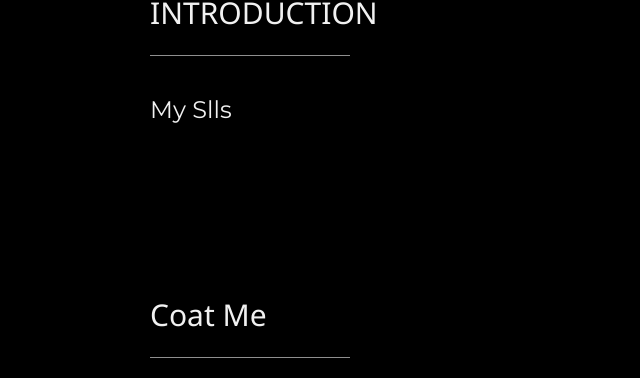
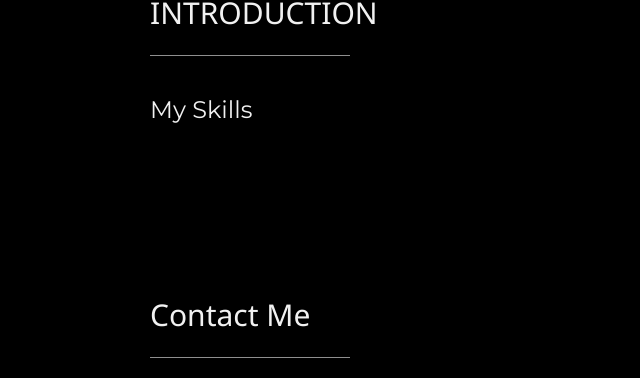
Before and after one commit to Rahilsha1/portfolio, a plain HTML site: page index.html in a window 1280 px wide. Shown: the part 137-515 px from the top of the page, without its empty margins (0-640 px from the left). Drawn offline with nearby package versions, Linux system fonts and the light colour scheme.

Commit message:
fix typo in index.html

```diff
--- a/index.html
+++ b/index.html
@@ -43,14 +43,14 @@
     <hr style="width:200px" class="w3-opacity">
     <p id="intro">
     </p>
-    <h3 class="w3-padding-16 w3-text-light-grey">My Slls</h3>
+    <h3 class="w3-padding-16 w3-text-light-grey">My Skills</h3>
     <div id="skills"></div>
   </div>
 
   </div>
 
   <div class="w3-padding-64 w3-content w3-text-grey" id="contact">
-    <h2 class="w3-text-light-grey">Coat Me</h2>
+    <h2 class="w3-text-light-grey">Contact Me</h2>
     <hr style="width:200px" class="w3-opacity">
 
     <div class="w3-section">
```
